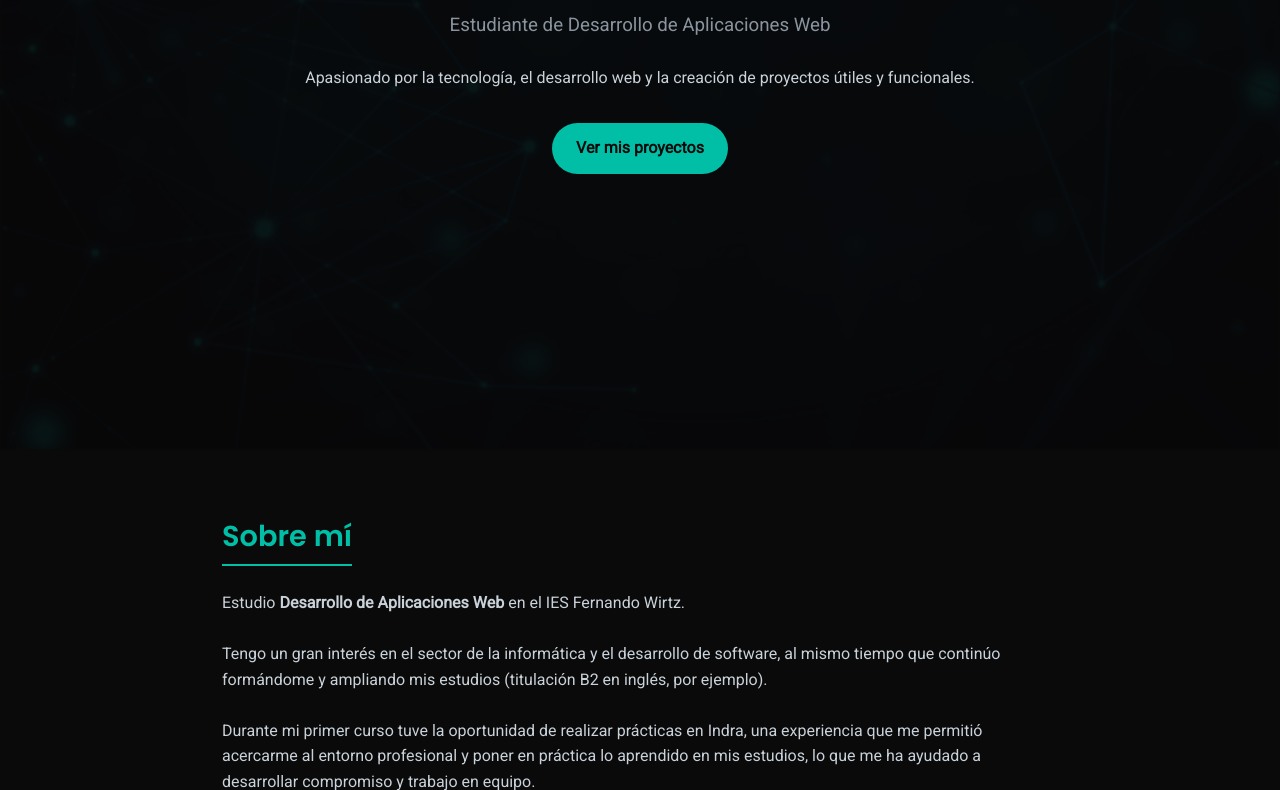
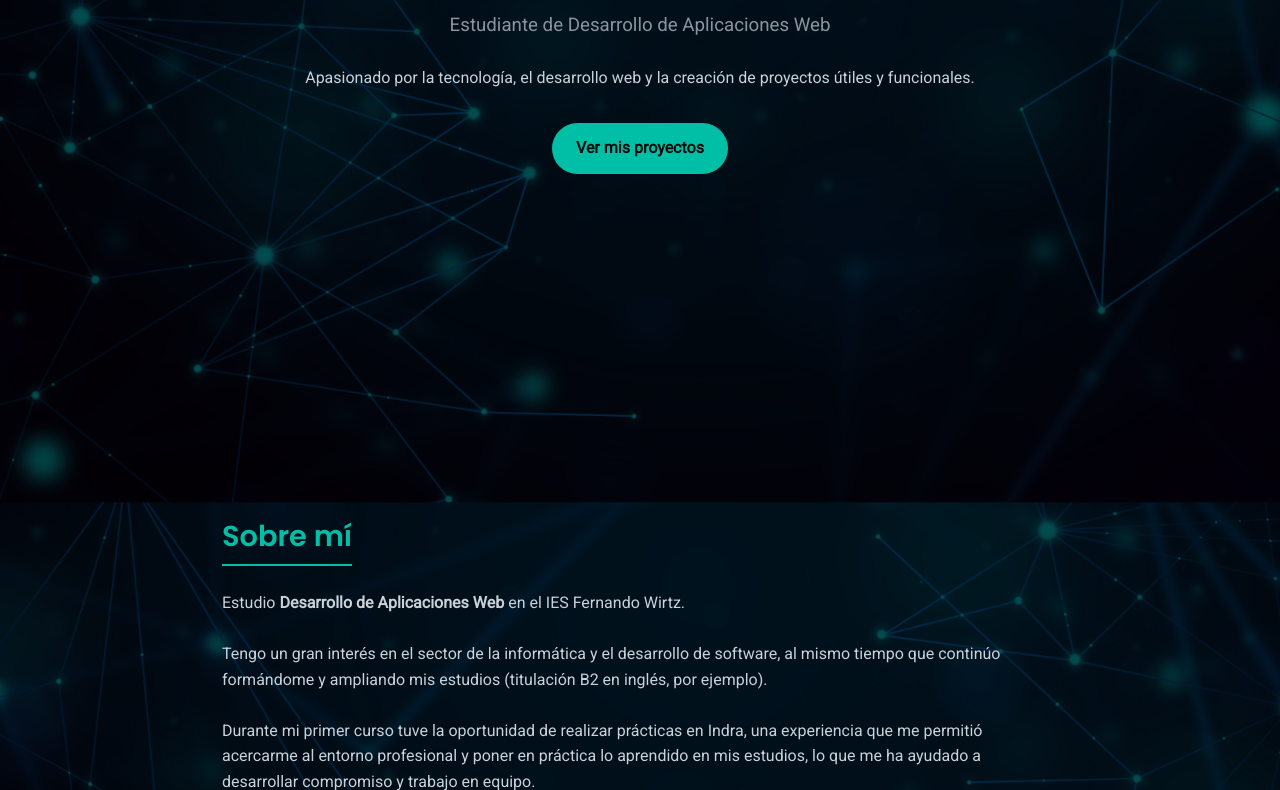
Before and after one commit to aymardieguez/aymardieguez.github.io, a plain HTML site: page index.html in a window 1280 px wide. Shown: the part 351-1141 px from the top of the page. Drawn offline with Linux system fonts and the light colour scheme; a script that the page names is missing.

Commit message:
Hago cambios en el css (body) para que el fondo sea compatible en móvil.

```diff
--- a/style.css
+++ b/style.css
@@ -8,27 +8,16 @@
 }
 
 body {
-    position: relative;
-    background-color: #0a0a0a;
+    font-family: 'Roboto', sans-serif;
+    background:
+        linear-gradient(rgba(0, 0, 0, 0.7), rgba(0, 0, 0, 0.7)),
+        url('img/img_fondo.jpg') center/cover no-repeat fixed;
     color: #e6edf3;
     line-height: 1.6;
-    font-family: 'Roboto', sans-serif;
     overflow-x: hidden;
 }
 
-/* Fondo*/
-body::before {
-    content: "";
-    position: fixed;
-    top: 0;
-    left: 0;
-    width: 100%;
-    height: 100%;
-    background: url('img/img_fondo.jpg') no-repeat center center/cover;
-    filter: brightness(0.25) blur(1px);
-    opacity: 0.25;
-    z-index: -1;
-}
+
 
 
 /*HEADER/HERO*/
```
